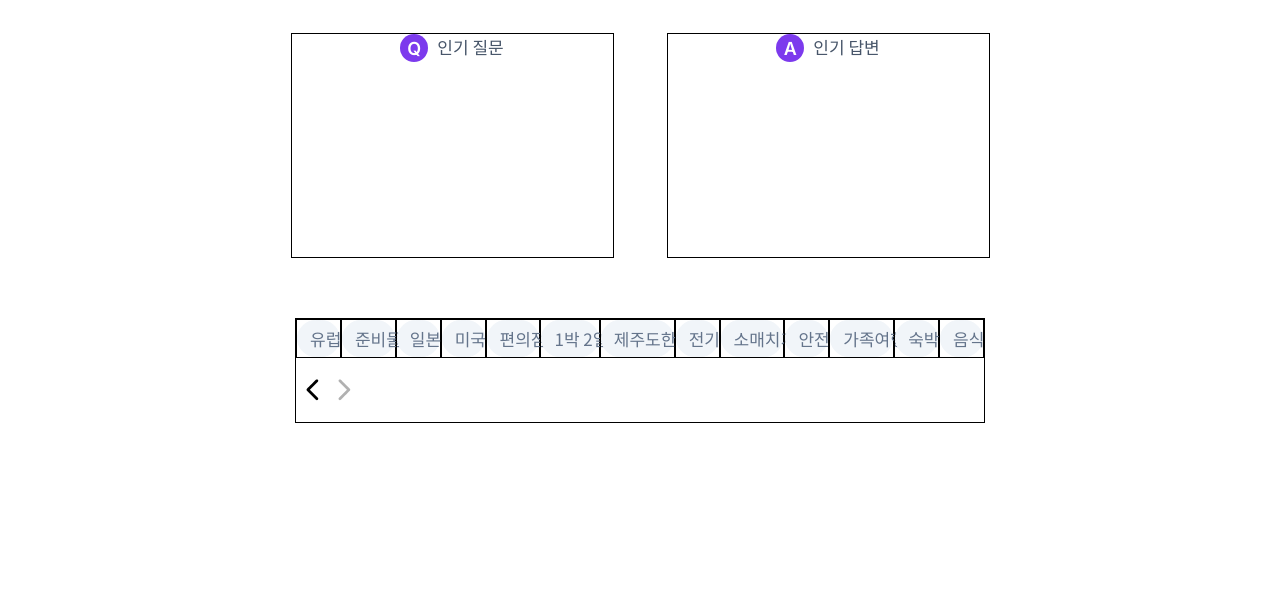
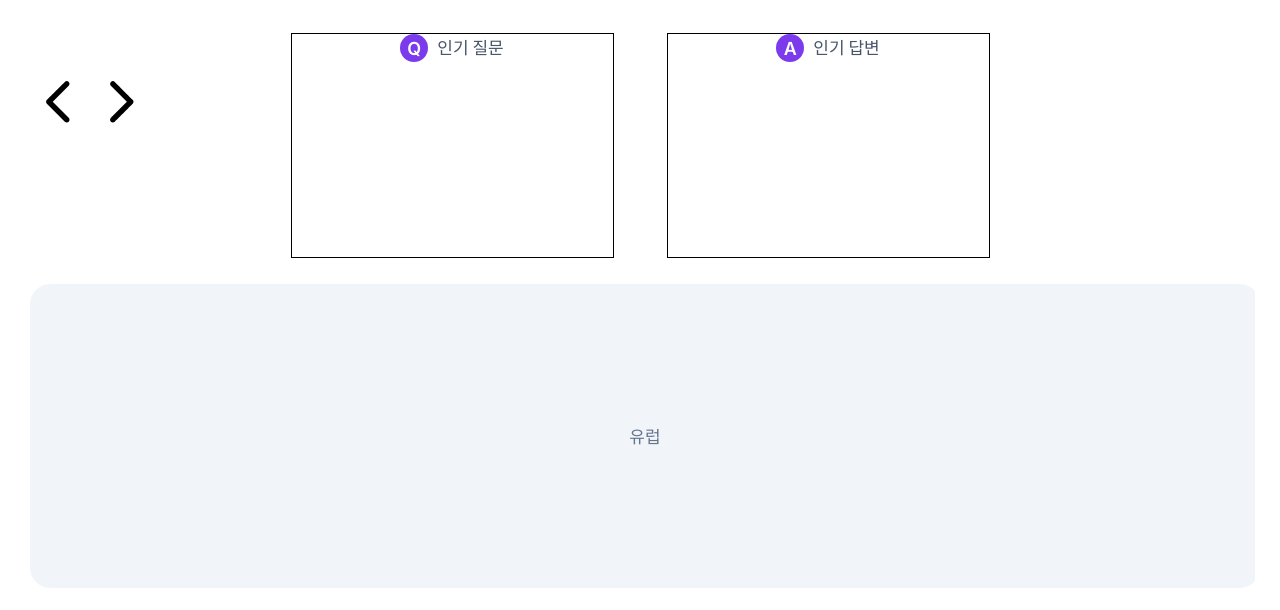
Before and after one commit to minjeong073/DingDong_T5, a React (Create React App) app: page / in a window 1280 px wide. Shown: the part 298-908 px from the top of the page. Before the commit the page ends 800 px from the top, so only its background shows below. Built offline with nearby package versions, Linux system fonts and the light colour scheme.

Commit message:
test: carousel library -css 연결하여 구현

```diff
--- a/src/components/HashtagBar/HashCarousal.tsx
+++ b/src/components/HashtagBar/HashCarousal.tsx
@@ -85,22 +85,26 @@ export const HashCarousal: React.FC<PropType> = (props) => {
 
   return (
     <>
-    <HashBody ref={emblaRef}>
-      {/* <PrevButton onClick={scrollPrev} disabled={prevBtnDisabled} /> */}
-      <Div>
-        {slides.map((item, index) =>
-          <Tr key={index}>
-            <HashTag key={item}>{onlyHashtag[index]}</HashTag>
-          </Tr>
-        )}
-     </Div>
-     {/* <NextButton onClick={scrollNext} disabled={nextBtnDisabled} /> */}
-     <HashButton>
-        <PrevButton onClick={scrollPrev} disabled={prevBtnDisabled} />
-        <NextButton onClick={scrollNext} disabled={nextBtnDisabled} />
-     </HashButton>
-    </HashBody>
+    <div className="embla">
+        <div className="embla__viewport" ref={emblaRef}>
+          <div className="embla__container">
+            {slides.map((index) => (
+              <div className="embla__slide" key={index}>
+                <div className="embla__slide__number">
+                  <span>{index + 1}</span>
+                </div>
+                <HashTag key={index}>{onlyHashtag[index]}</HashTag>
+                {/* <HashTag key={index+1}>{onlyHashtag[index+1]}</HashTag> */}
+              </div>
+            ))}
+          </div>
+        </div>
 
+        <div className="embla__buttons">
+          <PrevButton onClick={scrollPrev} disabled={prevBtnDisabled} />
+          <NextButton onClick={scrollNext} disabled={nextBtnDisabled} />
+        </div>
+      </div>
     </>
   );
 };
```
